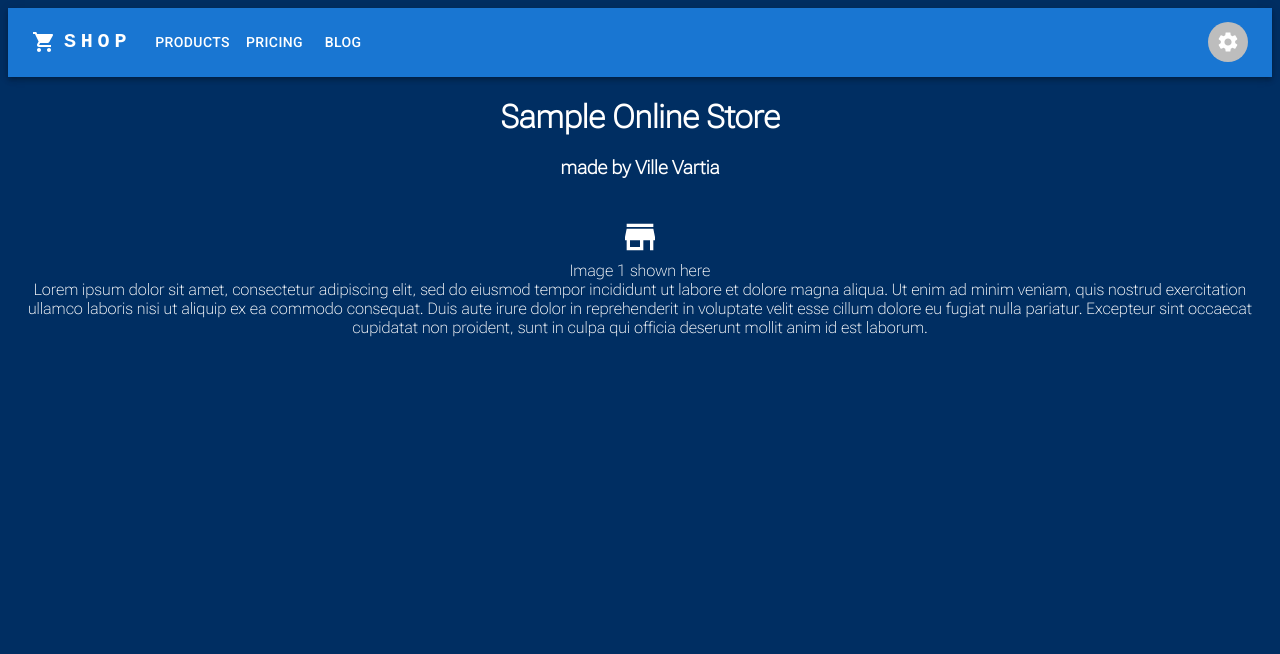
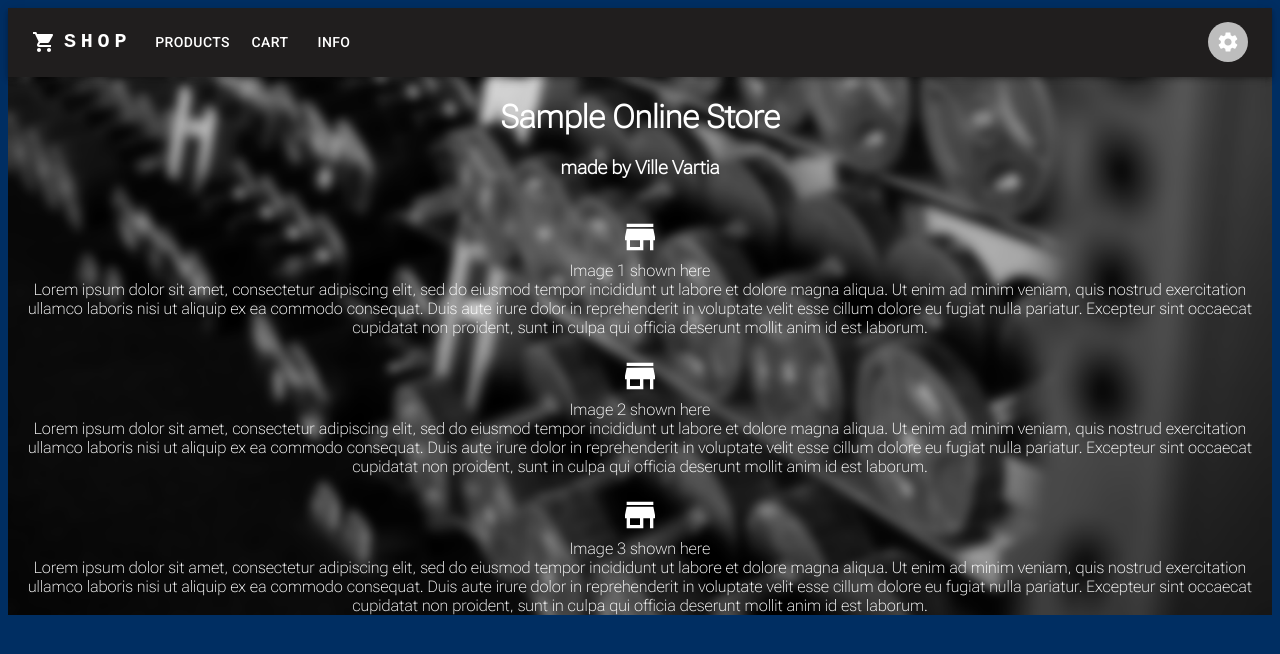
Before and after one commit to stevari/sampleonlinestore, a React (Create React App) app: page / in a window 1280 px wide. Shown: the top 654 px of the page. Built offline with nearby package versions, Linux system fonts and the light colour scheme.

Commit message:
added background image, changed some titles, fonts and colors

```diff
--- a/src/App.css
+++ b/src/App.css
@@ -6,7 +6,7 @@
 }
 .Card {
   text-align: center;
-  color: rgb(255, 255, 255);
+  color: #ffffff;
   font-family: "Roboto Flex","sans-serif";
 
 
--- a/src/App.js
+++ b/src/App.js
@@ -3,11 +3,11 @@ import './App.css';
 //import CustomButton from './components/CustomBtn';
 import Navbar from './components/NavBar';
 import Card from './components/Card';
-
+import background from "./img/background.jpg";
 function App() {
   return (
 
-    <div className="App">
+    <div className="App" style={{ backgroundImage: `url(${background})`,backgroundPosition: 'center',backgroundSize: 'cover', backgroundRepeat: 'no-repeat' }}>
       <Navbar/>
       <h1>Sample Online Store</h1>
       <h3>made by Ville Vartia</h3>
@@ -18,6 +18,21 @@ function App() {
         title="Image 1 shown here"
         description="Lorem ipsum dolor sit amet, consectetur adipiscing elit, sed do eiusmod tempor incididunt ut labore et dolore magna aliqua. Ut enim ad minim veniam, quis nostrud exercitation ullamco laboris nisi ut aliquip ex ea commodo consequat. Duis aute irure dolor in reprehenderit in voluptate velit esse cillum dolore eu fugiat nulla pariatur. Excepteur sint occaecat cupidatat non proident, sunt in culpa qui officia deserunt mollit anim id est laborum."
         />
+
+        <br/>
+        <Card
+        className="Card"
+        title="Image 2 shown here"
+        description="Lorem ipsum dolor sit amet, consectetur adipiscing elit, sed do eiusmod tempor incididunt ut labore et dolore magna aliqua. Ut enim ad minim veniam, quis nostrud exercitation ullamco laboris nisi ut aliquip ex ea commodo consequat. Duis aute irure dolor in reprehenderit in voluptate velit esse cillum dolore eu fugiat nulla pariatur. Excepteur sint occaecat cupidatat non proident, sunt in culpa qui officia deserunt mollit anim id est laborum."
+        />
+
+        <br/>
+        <Card
+        className="Card"
+        title="Image 3 shown here"
+        description="Lorem ipsum dolor sit amet, consectetur adipiscing elit, sed do eiusmod tempor incididunt ut labore et dolore magna aliqua. Ut enim ad minim veniam, quis nostrud exercitation ullamco laboris nisi ut aliquip ex ea commodo consequat. Duis aute irure dolor in reprehenderit in voluptate velit esse cillum dolore eu fugiat nulla pariatur. Excepteur sint occaecat cupidatat non proident, sunt in culpa qui officia deserunt mollit anim id est laborum."
+        />
+
       </div>
 
     </div>
--- a/src/components/NavBar.js
+++ b/src/components/NavBar.js
@@ -14,7 +14,7 @@ import MenuItem from '@mui/material/MenuItem';
 import LocalGroceryStoreIcon from '@mui/icons-material/LocalGroceryStore';
 import SettingsIcon from '@mui/icons-material/Settings';
 
-const pages = ['Products', 'Pricing', 'Blog'];
+const pages = ['Products', 'Cart', 'Info'];
 const settings = ['Profile', 'Account', 'Dashboard', 'Logout'];
 
 function NavBar() {
@@ -37,7 +37,7 @@ function NavBar() {
   };
 
   return (
-    <AppBar position="static">
+    <AppBar position="static" style={{ background: '#201e1e' }}>
       <Container maxWidth="xl">
         <Toolbar disableGutters>
 
```
Also changed, not shown: src/img/background.jpg (added), 1 other file (tests, documents, lock files or other folders).
